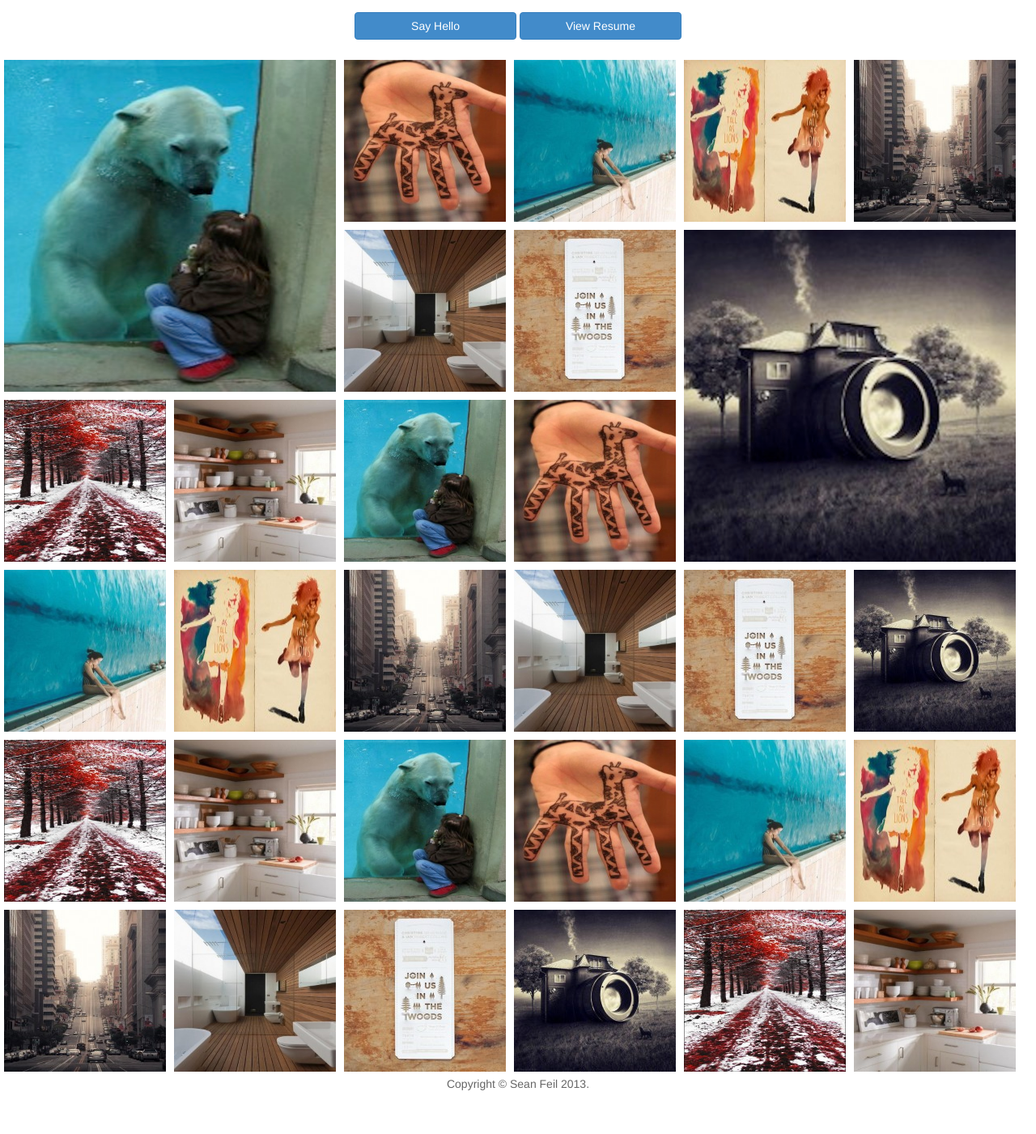
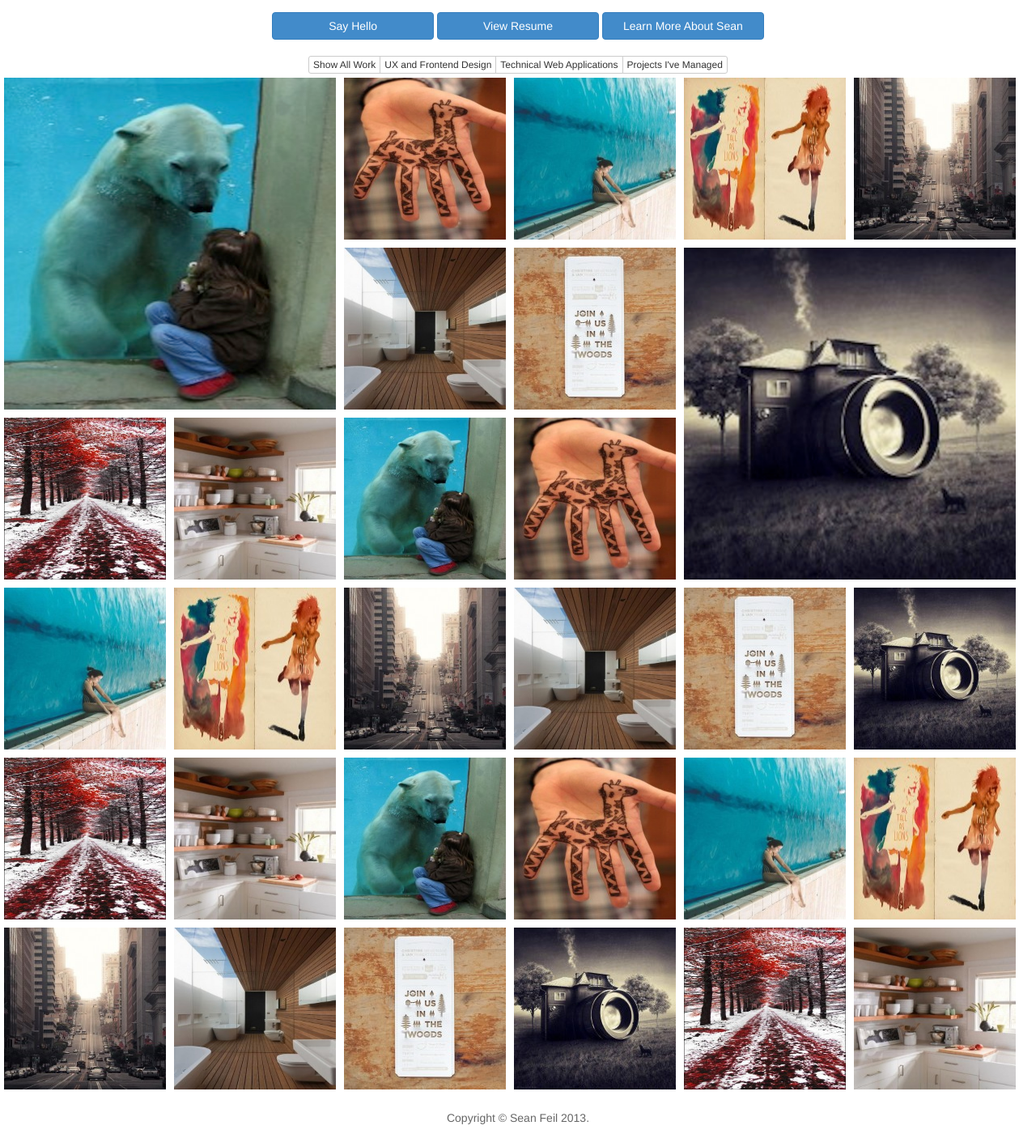
Before and after one commit to resorath/seanmock4, a PHP site: page / in a window 1280 px wide. Shown: the part 86-1487 px from the top of the page at 81% size. Before the commit the page ends 1433 px from the top, so only its background shows below. Run offline with PHP 8.4, Linux system fonts and the light colour scheme.

Commit message:
Adding details view

```diff
--- a/index.php
+++ b/index.php
@@ -13,7 +13,6 @@
 
 
     <!-- HTML5 Shim and Respond.js IE8 support of HTML5 elements and media queries -->
-    <!-- WARNING: Respond.js doesn't work if you view the page via file:// -->
     <!--[if lt IE 9]>
       <script src="https://oss.maxcdn.com/libs/html5shiv/3.7.0/html5shiv.js"></script>
       <script src="https://oss.maxcdn.com/libs/respond.js/1.3.0/respond.min.js"></script>
@@ -30,15 +29,25 @@
         <div class="container calltoaction">
           <button class="btn btn-primary btn-wide" type="button">Say Hello</button>
           <button class="btn btn-primary btn-wide" type="button">View Resume</button>
+          <button class="btn btn-primary btn-wide" type="button">Learn More About Sean</button>
         </div>
+      </section>
+
+      <section id="filter">
+        <div id="filters" class="btn-group  btn-group-xs">
+          <button type="button" class="btn btn-default" data-filter="*">Show All Work</button>
+          <button type="button" class="btn btn-default" data-filter=".ux">UX and Frontend Design</button>
+          <button type="button" class="btn btn-default" data-filter=".web">Technical Web Applications</button>
+          <button type="button" class="btn btn-default" data-filter=".pm">Projects I've Managed</button>
+        </ul>
       </section>
 
       <section id="portfolio">
         <div id="imagegrid">
-            <div class="imagegridelement"><img src="sample-images/image_1_big.jpg" id="featured"></div>
-            <div class="imagegridelement"><img src="sample-images/image_2.jpg" id="standard"></div>
-            <div class="imagegridelement"><img src="sample-images/image_3.jpg" id="standard"></div>
-            <div class="imagegridelement"><img src="sample-images/image_4.jpg" id="standard"></div>
+            <div class="imagegridelement ux" id="project1"><img src="sample-images/image_1_big.jpg" id="featured"></div>
+            <div class="imagegridelement web" id="project2"><img src="sample-images/image_2.jpg" id="standard"></div>
+            <div class="imagegridelement pm"><img src="sample-images/image_3.jpg" id="standard"></div>
+            <div class="imagegridelement pm"><img src="sample-images/image_4.jpg" id="standard"></div>
             <div class="imagegridelement"><img src="sample-images/image_5.jpg" id="standard"></div>
             <div class="imagegridelement"><img src="sample-images/image_6.jpg" id="standard"></div>
             <div class="imagegridelement"><img src="sample-images/image_7.jpg" id="standard"></div>
@@ -67,6 +76,10 @@
             <div class="imagegridelement"><img src="sample-images/image_10.jpg" id="standard"></div>
 
         </div>
+
+        <div class="container detailview">
+          lorum ipsum DOLAN
+        </div>
       </section>
 
       <footer>
@@ -91,6 +104,22 @@
           columnWidth : 210
         },
   });
+
+  // filter items when filter link is clicked
+  $('#filters button').click(function(){
+    var selector = $(this).attr('data-filter');
+    $('#imagegrid').isotope({ filter: selector });
+    $('.detailview').fadeOut(500);
+    return false;
+  });
+
+  $('.imagegridelement').click(function(){
+    $('#imagegrid').isotope({ filter: '#nothing'});
+    $('.detailview').fadeIn(500);
+
+  })
+
+
   </script>
   </body>
 </html>
--- a/resources/css/style.css
+++ b/resources/css/style.css
@@ -4,13 +4,6 @@ html {
 	background-color: #FFFFFF;
 }
 
-header
-{
-}
-
-body
-{
-}
 
 header h1 {
 	text-align: center;
@@ -33,14 +26,27 @@ footer p
 	text-align: center;
 	font-size: 14px;
 	color: #666666;
-	margin: 0;
+	margin-top: 20px;
 	font-weight: 200;
+}
+
+#filter
+{
+	text-align: center;
 }
 
 #portfolio
 {
 
 }
+
+.detailview
+{
+	display: none;
+	margin-top: 50px;
+	margin-bottom: 50px;
+}
+
 
 .calltoaction
 {
@@ -57,6 +63,7 @@ footer p
 .imagegridelement
 {
 	margin: 5px;
+	cursor: pointer;
 }
 
 .imagegridelement > img#featured
```
